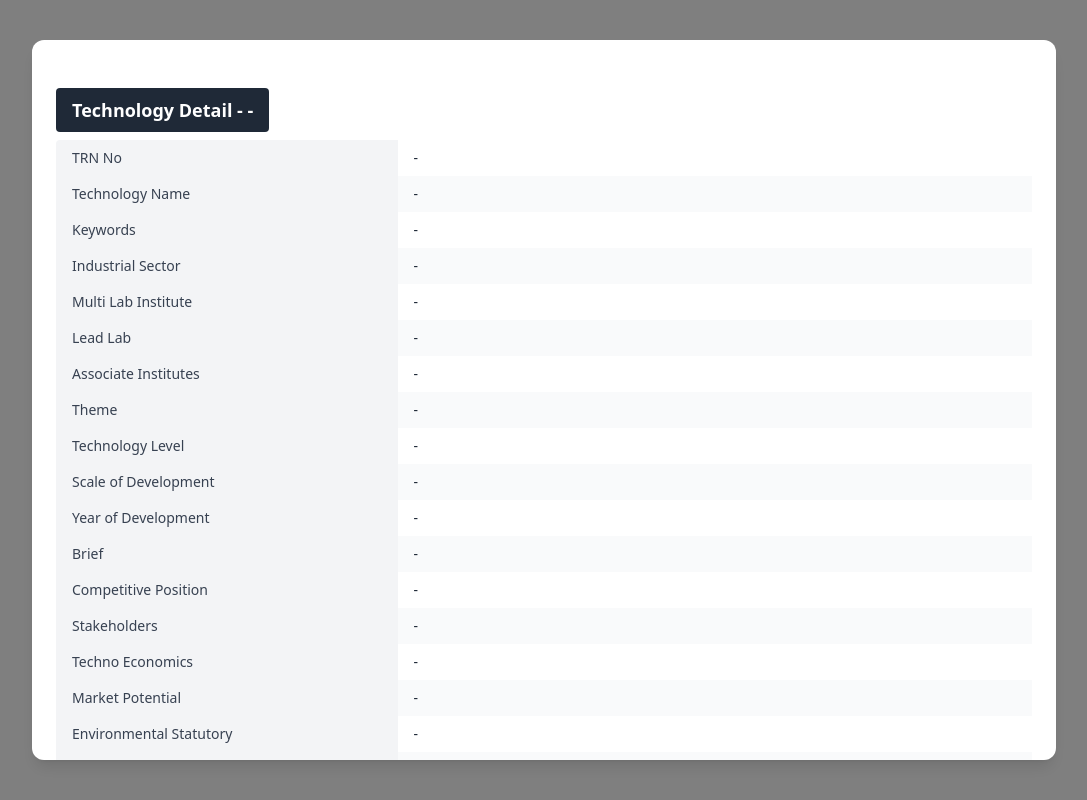
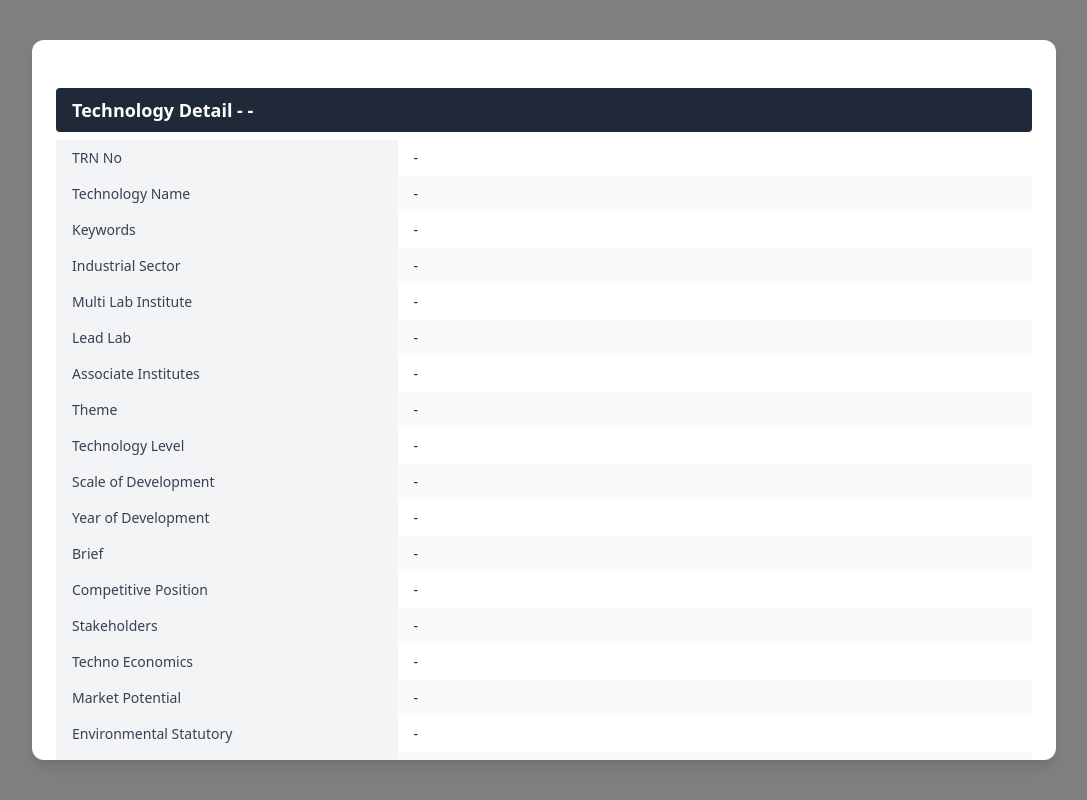
Before and after one commit to BhanuTMD/NewFrontEnd, a React (Create React App) app: page /PreviewPopUp in a window 1280 px wide. Shown: the whole page, without its empty margins (96-1183 px from the left). Built offline with nearby package versions, Linux system fonts and the light colour scheme; sample sign-in values are in the browser's storage.

Commit message:
Update PreviewPopUp.js

```diff
--- a/src/Components/pages/techSearch/PreviewPopUp.js
+++ b/src/Components/pages/techSearch/PreviewPopUp.js
@@ -1,11 +1,10 @@
 import React, { useRef } from 'react';
 
-const PreviewPopUp = ({ item = {}, activeSection = 'all', onClose, onEdit }) => {
+const PreviewPopUp = ({ item = {}, activeSection = 'all', onClose }) => {
   const printRef = useRef();
 
   const previewItem = {
     ...item,
-    sectionOne: item.sectionOne || {},
     sectionTwo: item.sectionTwo?.length ? item.sectionTwo : [],
     sectionThree: item.sectionThree?.length ? item.sectionThree : [],
     sectionFour: item.sectionFour?.length ? item.sectionFour : [],
@@ -94,21 +93,9 @@ const PreviewPopUp = ({ item = {}, activeSection = 'all', onClose, onEdit }) =>
     newWindow.document.close();
   };
 
-  const Section = ({ sectionKey, title, children, bgColor = 'bg-gray-800' }) => (
+  const Section = ({ title, children }) => (
     <div className="mt-6 avoid-break">
-      <div className="flex justify-between items-center">
-        <h2 className={`${bgColor} text-white text-lg font-semibold px-4 py-2 rounded print:break-before-page`}>
-          {title}
-        </h2>
-        {onEdit && (
-          <button
-            onClick={() => onEdit(sectionKey)}
-            className="ml-4 bg-yellow-500 hover:bg-yellow-600 text-white px-3 py-1 rounded print:hidden"
-          >
-            Edit
-          </button>
-        )}
-      </div>
+      <h2 className="bg-gray-800 text-white text-lg font-semibold px-4 py-2 rounded print:break-before-page">{title}</h2>
       <div className="overflow-x-auto mt-2">{children}</div>
     </div>
   );
@@ -131,30 +118,30 @@ const PreviewPopUp = ({ item = {}, activeSection = 'all', onClose, onEdit }) =>
       <div className="bg-white rounded-xl shadow-lg max-w-5xl w-full p-6 overflow-auto max-h-[90vh]">
         <div ref={printRef} className="text-gray-900">
           {showSection('sectionOne') && (
-            <Section title={`Technology Detail - ${previewItem.sectionOne?.nameTechnology || '-'}`} sectionKey="sectionOne">
+            <Section title={`Technology Detail - ${previewItem.nameTechnology || '-'}`}>
               {renderTable([
-                ['TRN No', previewItem.sectionOne.technologyRefNo || '-'],
-                ['Technology Name', previewItem.sectionOne.nameTechnology || '-'],
-                ['Keywords', previewItem.sectionOne.keywordTechnology || '-'],
-                ['Industrial Sector', previewItem.sectionOne.industrialSector?.join(', ') || '-'],
-                ['Multi Lab Institute', previewItem.sectionOne.multiLabInstitute || '-'],
-                ['Lead Lab', previewItem.sectionOne.leadLaboratory || '-'],
-                ['Associate Institutes', previewItem.sectionOne.associateInstitute?.join(', ') || '-'],
-                ['Theme', previewItem.sectionOne.theme?.join(', ') || '-'],
-                ['Technology Level', previewItem.sectionOne.technologyLevel || '-'],
-                ['Scale of Development', previewItem.sectionOne.scaleDevelopment || '-'],
-                ['Year of Development', previewItem.sectionOne.yearDevelopment || '-'],
-                ['Brief', previewItem.sectionOne.briefTech || '-'],
-                ['Competitive Position', previewItem.sectionOne.competitivePosition || '-'],
-                ['Stakeholders', previewItem.sectionOne.stakeHolders?.join(', ') || '-'],
-                ['Techno Economics', previewItem.sectionOne.technoEconomics || '-'],
-                ['Market Potential', previewItem.sectionOne.marketPotential || '-'],
-                ['Environmental Statutory', previewItem.sectionOne.environmentalStatutory || '-'],
+                ['TRN No', previewItem.technologyRefNo || '-'],
+                ['Technology Name', previewItem.nameTechnology || '-'],
+                ['Keywords', previewItem.keywordTechnology || '-'],
+                ['Industrial Sector', previewItem.industrialSector?.join(', ') || '-'],
+                ['Multi Lab Institute', previewItem.multiLabInstitute || '-'],
+                ['Lead Lab', previewItem.leadLaboratory || '-'],
+                ['Associate Institutes', previewItem.associateInstitute?.join(', ') || '-'],
+                ['Theme', previewItem.theme?.join(', ') || '-'],
+                ['Technology Level', previewItem.technologyLevel || '-'],
+                ['Scale of Development', previewItem.scaleDevelopment || '-'],
+                ['Year of Development', previewItem.yearDevelopment || '-'],
+                ['Brief', previewItem.briefTech || '-'],
+                ['Competitive Position', previewItem.competitivePosition || '-'],
+                ['Stakeholders', previewItem.stakeHolders?.join(', ') || '-'],
+                ['Techno Economics', previewItem.technoEconomics || '-'],
+                ['Market Potential', previewItem.marketPotential || '-'],
+                ['Environmental Statutory', previewItem.environmentalStatutory || '-'],
                 [
                   'File',
-                  previewItem.sectionOne.technologyRefNo ? (
+                  previewItem.technologyRefNo ? (
                     <img
-                      src={`http://172.16.2.246:8080/apf/tdmp/images/${previewItem.sectionOne.technologyRefNo}`}
+                      src={`http://172.16.2.246:8080/apf/tdmp/images/${previewItem.technologyRefNo}`}
                       alt="Preview"
                       className="w-40 h-40 object-contain"
                     />
@@ -162,13 +149,13 @@ const PreviewPopUp = ({ item = {}, activeSection = 'all', onClose, onEdit }) =>
                     '-'
                   ),
                 ],
-                ['Laboratory Details', previewItem.sectionOne.laboratoryDetail || '-'],
+                ['Laboratory Details', previewItem.laboratoryDetail || '-'],
               ])}
             </Section>
           )}
 
           {showSection('sectionTwo') && previewItem.sectionTwo.length > 0 && (
-            <Section title="Section Two - IPR Details" sectionKey="sectionTwo" bgColor="bg-blue-600">
+            <Section title="Section Two - IPR Details">
               {previewItem.sectionTwo.map((row, i) => (
                 <div key={i} className="mb-4 avoid-break">
                   {renderTable([
@@ -185,7 +172,7 @@ const PreviewPopUp = ({ item = {}, activeSection = 'all', onClose, onEdit }) =>
           )}
 
           {showSection('sectionThree') && previewItem.sectionThree.length > 0 && (
-            <Section title="Section Three - Licensing Details" sectionKey="sectionThree" bgColor="bg-green-600">
+            <Section title="Section Three - Licensing Details">
               {previewItem.sectionThree.map((row, i) => (
                 <div key={i} className="mb-4 avoid-break">
                   {renderTable([
@@ -210,7 +197,7 @@ const PreviewPopUp = ({ item = {}, activeSection = 'all', onClose, onEdit }) =>
           )}
 
           {showSection('sectionFour') && previewItem.sectionFour.length > 0 && (
-            <Section title="Section Four - Deployment Details" sectionKey="sectionFour" bgColor="bg-purple-600">
+            <Section title="Section Four - Deployment Details">
               {previewItem.sectionFour.map((row, i) => (
                 <div key={i} className="mb-4 avoid-break">
                   {renderTable([
@@ -220,13 +207,13 @@ const PreviewPopUp = ({ item = {}, activeSection = 'all', onClose, onEdit }) =>
                     ['City', row.city || '-'],
                     ['Country', row.country || '-'],
                     ['Nodal Contact Person', row.nodalContactPerson || '-'],
-                    ['Deployment Details', row.deploymentDetails || '-'],
                   ])}
                 </div>
               ))}
             </Section>
           )}
         </div>
+
         <div className="mt-6 flex justify-between print:hidden">
           <button
             onClick={handlePrint}
```
